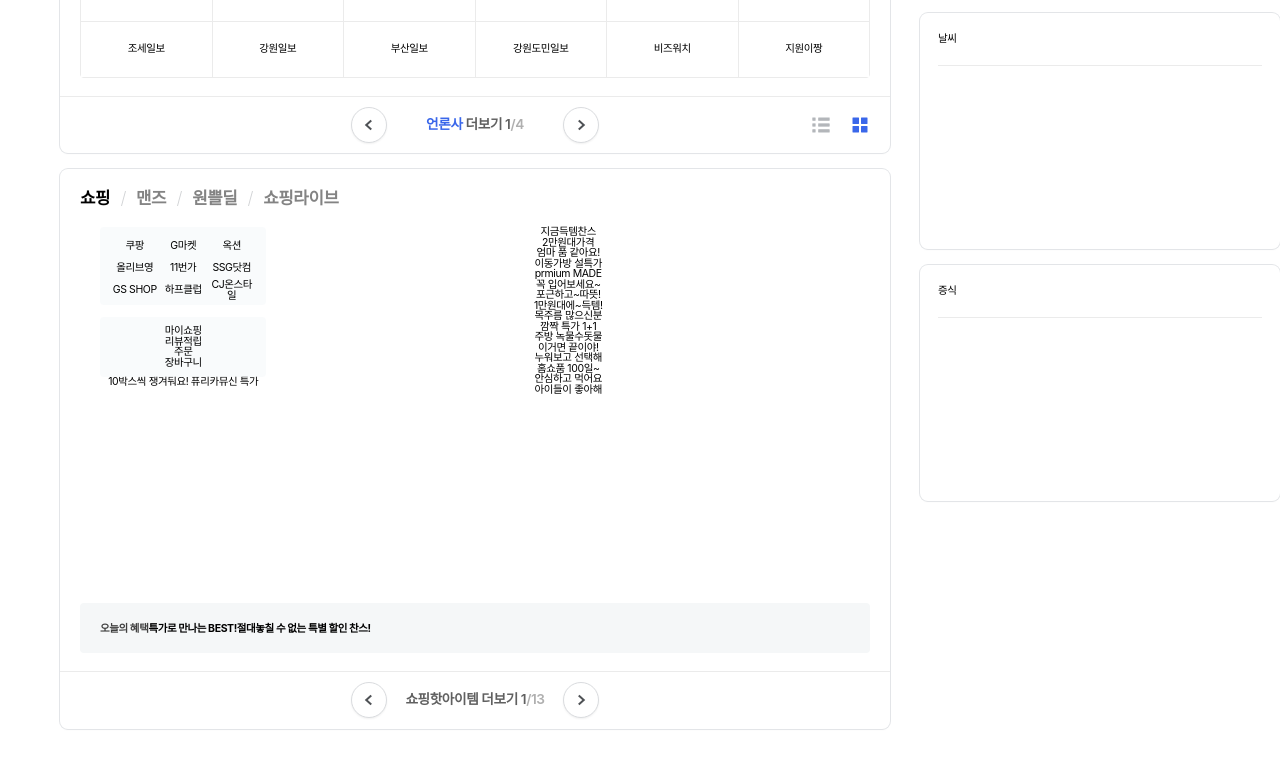
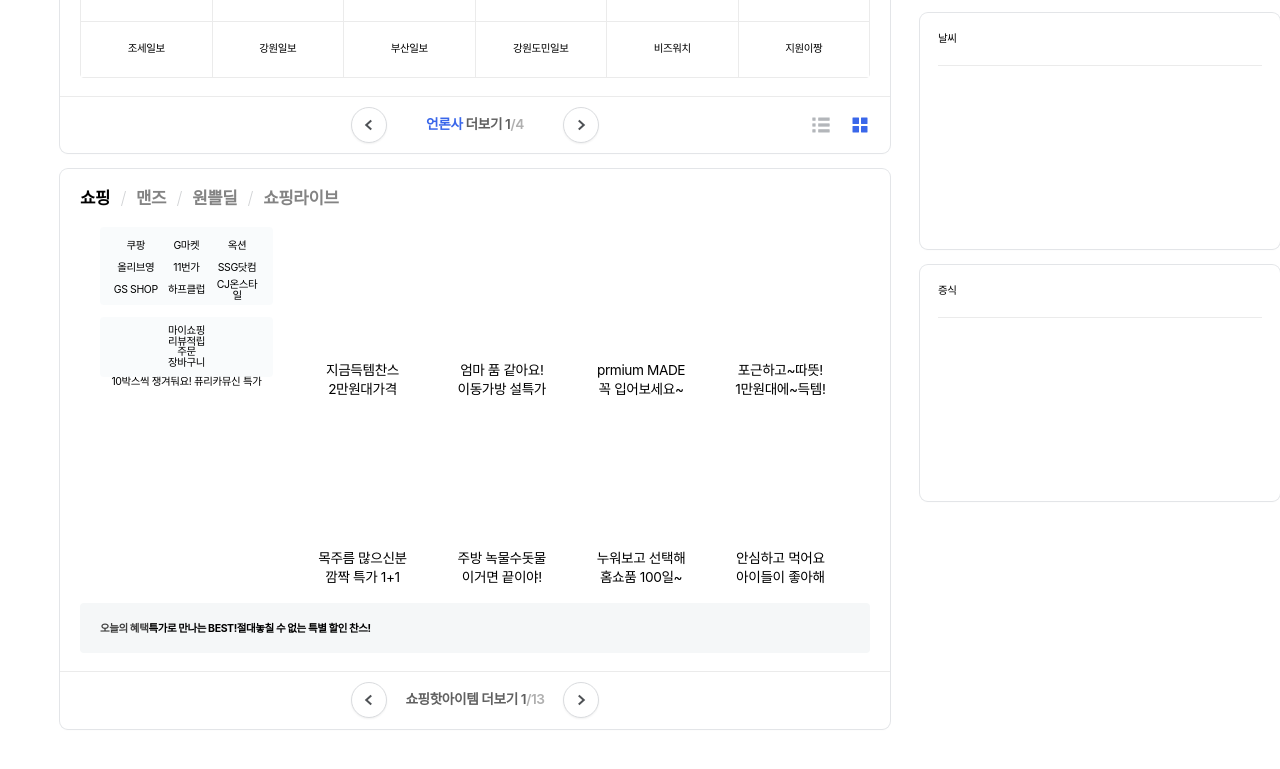
Before and after one commit to jennyhw0122/naver, a plain HTML site: page index.html in a window 1280 px wide. Shown: the part 685-1454 px from the top of the page. Drawn offline with Linux system fonts and the light colour scheme.

Commit message:
Update index.html

```diff
--- a/index.html
+++ b/index.html
@@ -834,6 +834,7 @@
         height: 376px;
         padding: 0 20px 1px;
         box-sizing: border-box;
+        justify-content: center;
       }
 
       #main-shopping-grid .left{
@@ -876,8 +877,28 @@
         margin-right: 0;
         margin-left: 20px;
         position: relative;
-        width: 588px;
+        width: 560px;
+        display: grid;
+        grid-template-rows: repeat(2, 1fr);
+        grid-template-columns: repeat(4, 1fr);
+        justify-content: center;
       }
+
+      #shopping-item{
+        position: relative;
+        width: 98px;
+      }
+
+      #main-shopping-grid .item {
+        overflow: hidden;
+        font-size: 1.3rem;
+        line-height: 19px;
+        letter-spacing: -.4px;
+        white-space: nowrap;
+        display: block;
+        padding-top: 8px;
+      }
+
 
       #main-shopping-gray{
         background-color: var(--color_option_bg);
@@ -1242,35 +1263,35 @@
               <div class="right">
               <div class="item">
                 <div id="shopping-item"></div>
-                <div class="image"></div>
+                <div class="image" style="width: 98px; height: 126px;"></div>
                 <div class="text">지금득템찬스<br>2만원대가격</div>
             </div>
             <div class="item">
-              <div class="image"></div>
+              <div class="image" style="width: 98px; height: 126px;"></div>
               <div class="text">엄마 품 같아요!<br>이동가방 설특가</div>
           </div>
               <div class="item">
-                  <div class="image"></div>
+                <div class="image" style="width: 98px; height: 126px;"></div>
                   <div class="text">prmium MADE<br>꼭 입어보세요~</div>
               </div>
               <div class="item">
-                  <div class="image"></div>
+                <div class="image" style="width: 98px; height: 126px;"></div>
                   <div class="text">포근하고~따뜻!<br>1만원대에~득템!</div>
               </div>
               <div class="item">
-                  <div class="image"></div>
+                <div class="image" style="width: 98px; height: 126px;"></div>
                   <div class="text">목주름 많으신분<br>깜짝 특가 1+1</div>
               </div>
               <div class="item">
-                  <div class="image"></div>
+                <div class="image" style="width: 98px; height: 126px;"></div>
                   <div class="text">주방 녹물수돗물<br>이거면 끝이야!</div>
               </div>
               <div class="item">
-                  <div class="image"></div>
+                <div class="image" style="width: 98px; height: 126px;"></div>
                   <div class="text">누워보고 선택해<br>홈쇼품 100일~</div>
               </div>
               <div class="item">
-                  <div class="image"></div>
+                <div class="image" style="width: 98px; height: 126px;"></div>
                   <div class="text">안심하고 먹어요<br>아이들이 좋아해</div>
               </div>
             </div>
```
